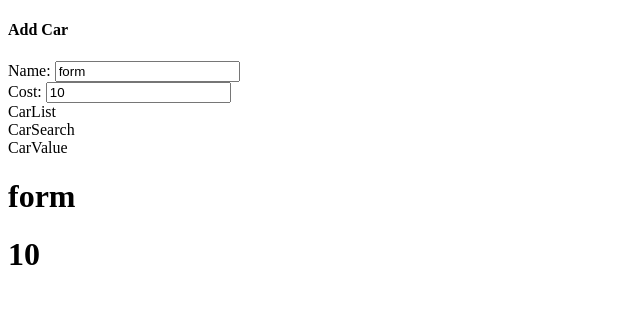
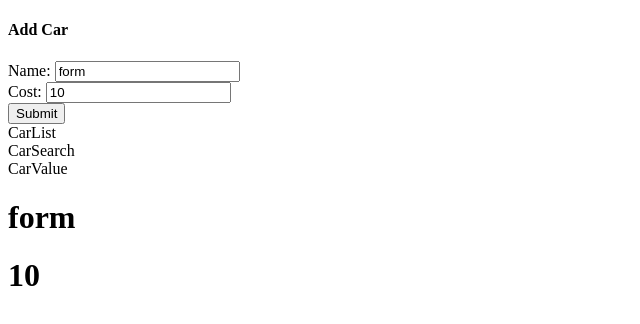
Before and after one commit to Umesh-Singadi/cars, a React (Vite) app: page / in a window 1280 px wide. Shown: the top 324 px of the page, without its empty margins (0-640 px from the left). Built offline with nearby package versions, Linux system fonts and the light colour scheme.

Commit message:
Add submit form button

```diff
--- a/src/components/CarForm.jsx
+++ b/src/components/CarForm.jsx
@@ -1,5 +1,6 @@
 import { useSelector, useDispatch } from "react-redux";
-import { changeName, changeCost } from "../store/slices/formSlice";
+import { changeName, changeCost, addCar } from "../store";
+
 function CarForm() {
   const { name, cost } = useSelector((state) => state.form);
   const dispatch = useDispatch();
@@ -12,7 +13,10 @@
     dispatch(changeCost(carCost));
   }
 
-  const handleSubmit = (e) => e.preventDefault();
+  const handleSubmit = (event) => {
+    event.preventDefault();
+    dispatch(addCar({ name, cost }));
+  };
 
   return (
     <div className="car-form panel">
@@ -36,6 +40,9 @@
             onChange={handleCostChange}
           />
         </div>
+        <div className="field">
+          <button className="button is-link">Submit</button>
+        </div>
       </form>
     </div>
   );
```
